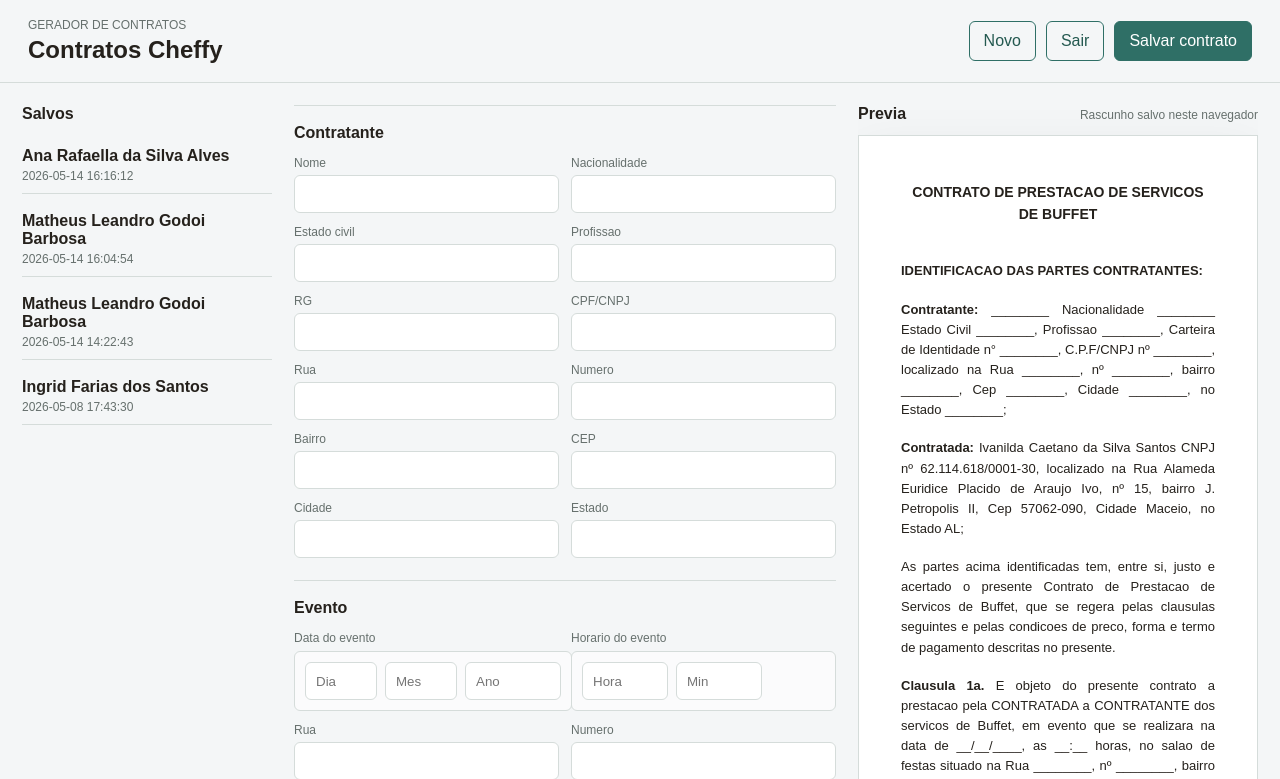
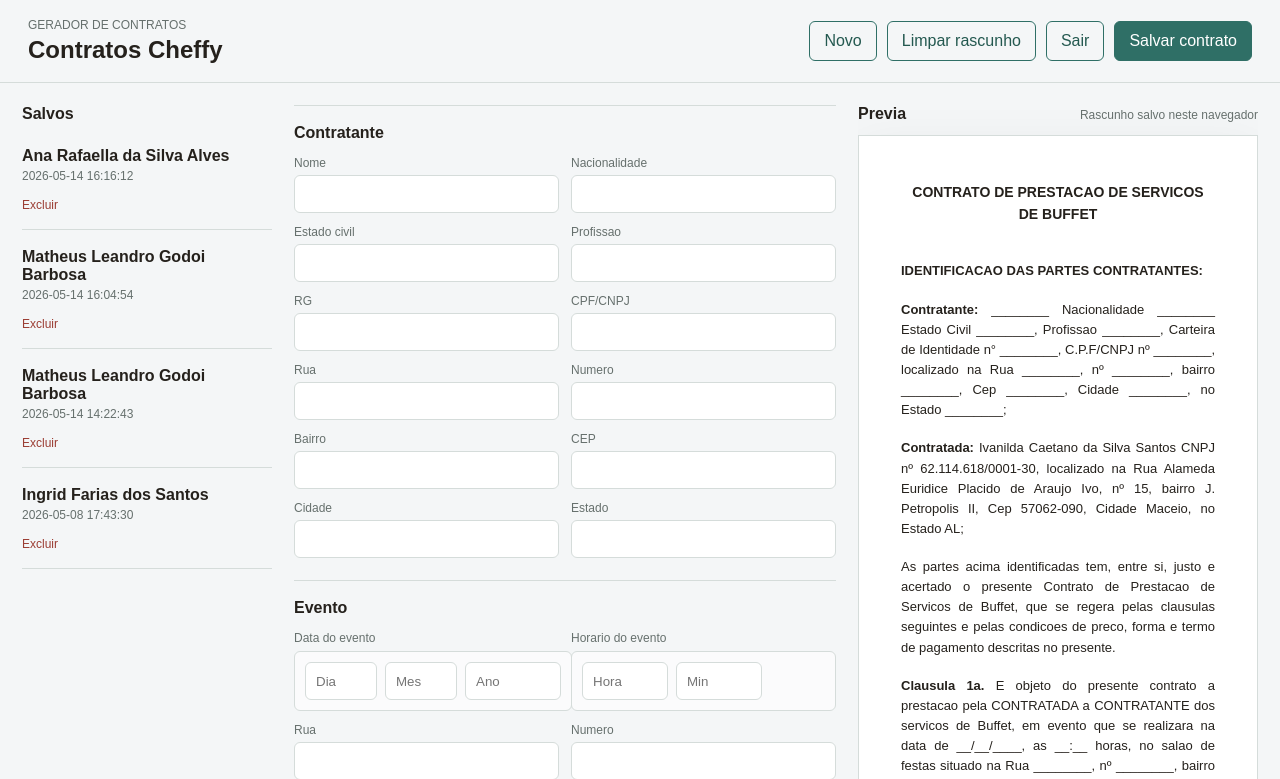
Before and after one commit to arthuru1722/chef, a Flask app: page / in a window 1280 px wide. Shown: the top 779 px of the page. Run offline with Flask 3, Linux system fonts and the light colour scheme; the visitor is signed in with stand-in values (Sample User, id 1); data comes from the database, SQL or seed files in the repository; data that the repository does not hold is empty; some libraries are stand-ins or nearby versions.

Commit message:
add: delete button

```diff
--- a/database.py
+++ b/database.py
@@ -124,6 +124,11 @@ def get_contract(contract_id):
         return conn.execute("SELECT * FROM contratos WHERE id = ?", (contract_id,)).fetchone()
 
 
+def delete_contract(contract_id):
+    with connect() as conn:
+        conn.execute("DELETE FROM contratos WHERE id = ?", (contract_id,))
+
+
 def save_contract(values, image_ref, contract_id=None):
     now = datetime.now().isoformat(timespec="seconds")
     title = values.get("nomeContratante") or "Contrato sem nome"
--- a/routes/contracts.py
+++ b/routes/contracts.py
@@ -4,7 +4,7 @@ from flask import Blueprint, abort, redirect, render_template, request, send_fil
 
 from config import IMAGE_DIR
 from data.fields import FIELD_GROUPS
-from database import get_contract, list_contracts, save_contract
+from database import delete_contract, get_contract, list_contracts, save_contract
 from pdf.generator import build_contract_pdf, contract_download_name
 from services.auth import login_required, validate_csrf
 from services.contracts import values_from_row
@@ -80,6 +80,15 @@ def save_contract_route():
     return redirect(url_for("contracts.edit_contract", contract_id=saved_id))
 
 
+@contracts_bp.route("/contrato/<int:contract_id>/excluir", methods=["POST"])
+@login_required
+def delete_contract_route(contract_id):
+    validate_csrf()
+    _contract_or_404(contract_id)
+    delete_contract(contract_id)
+    return redirect(url_for("contracts.index"))
+
+
 @contracts_bp.route("/pdf/<int:contract_id>")
 @login_required
 def pdf_contract(contract_id):
--- a/static/app.js
+++ b/static/app.js
@@ -194,6 +194,26 @@ document.querySelector("#add-material")?.addEventListener("click", () => {
     saveDraft();
 });
 
+document.querySelector("#clear-draft")?.addEventListener("click", () => {
+    const message = contractId === "new"
+        ? "Limpar o rascunho deste contrato novo?"
+        : "Limpar alteracoes nao salvas deste contrato e recarregar os dados salvos?";
+    if (!window.confirm(message)) {
+        return;
+    }
+    localStorage.removeItem(draftKey);
+    window.location.reload();
+});
+
+document.querySelectorAll(".delete-contract-form").forEach((deleteForm) => {
+    deleteForm.addEventListener("submit", (event) => {
+        const title = deleteForm.dataset.contractTitle || "este contrato";
+        if (!window.confirm(`Excluir ${title}? Essa acao nao pode ser desfeita.`)) {
+            event.preventDefault();
+        }
+    });
+});
+
 form?.addEventListener("input", () => {
     renderPreview();
     saveDraft();
--- a/static/styles.css
+++ b/static/styles.css
@@ -132,6 +132,11 @@ a {
     gap: 4px;
     padding: 10px 0;
     border-bottom: 1px solid var(--line);
+}
+
+.saved-item a {
+    display: grid;
+    gap: 4px;
     color: var(--ink);
     text-decoration: none;
 }
@@ -142,6 +147,24 @@ a {
 label span {
     color: var(--muted);
     font-size: 12px;
+}
+
+.delete-contract-form {
+    margin: 4px 0 0;
+}
+
+.delete-contract-form button {
+    min-height: 28px;
+    padding: 0;
+    border: 0;
+    background: transparent;
+    color: #9b3d33;
+    cursor: pointer;
+    font-size: 12px;
+}
+
+.delete-contract-form button:hover {
+    text-decoration: underline;
 }
 
 .form-area {
--- a/templates/index.html
+++ b/templates/index.html
@@ -14,6 +14,7 @@
         </div>
         <div class="top-actions">
             <a class="ghost-button" href="{{ url_for('contracts.index') }}">Novo</a>
+            <button class="ghost-button" id="clear-draft" type="button">Limpar rascunho</button>
             <form class="logout-form" method="post" action="{{ url_for('auth.logout') }}">
                 <input type="hidden" name="csrf_token" value="{{ csrf_token() }}">
                 <button class="ghost-button" type="submit">Sair</button>
@@ -27,10 +28,16 @@
             <h2>Salvos</h2>
             <div class="saved-list">
                 {% for contract in contracts %}
-                    <a class="saved-item" href="{{ url_for('contracts.edit_contract', contract_id=contract['id']) }}">
-                        <strong>{{ contract["titulo"] }}</strong>
-                        <span>{{ contract["updated_at"].replace("T", " ") }}</span>
-                    </a>
+                    <div class="saved-item">
+                        <a href="{{ url_for('contracts.edit_contract', contract_id=contract['id']) }}">
+                            <strong>{{ contract["titulo"] }}</strong>
+                            <span>{{ contract["updated_at"].replace("T", " ") }}</span>
+                        </a>
+                        <form class="delete-contract-form" method="post" action="{{ url_for('contracts.delete_contract_route', contract_id=contract['id']) }}" data-contract-title="{{ contract['titulo'] }}">
+                            <input type="hidden" name="csrf_token" value="{{ csrf_token() }}">
+                            <button type="submit">Excluir</button>
+                        </form>
+                    </div>
                 {% else %}
                     <p class="empty">Nenhum contrato salvo ainda.</p>
                 {% endfor %}
```
